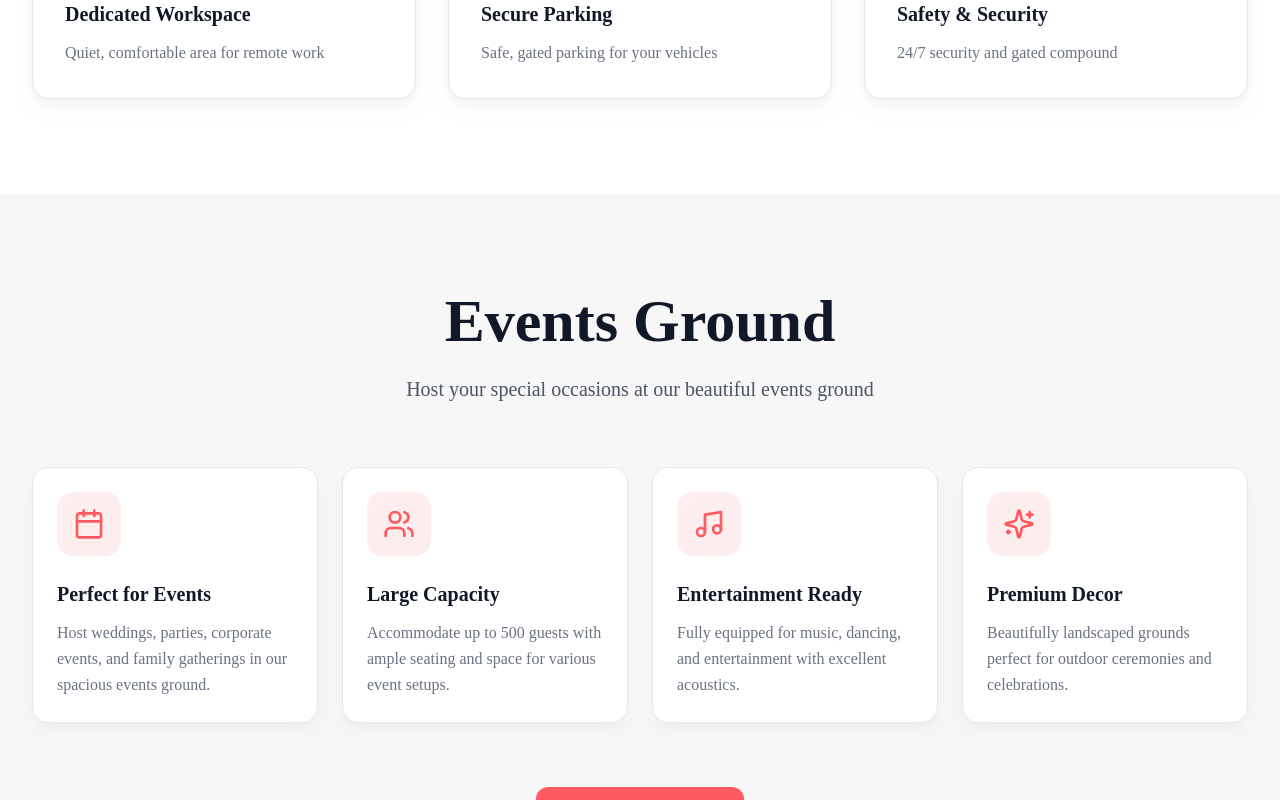
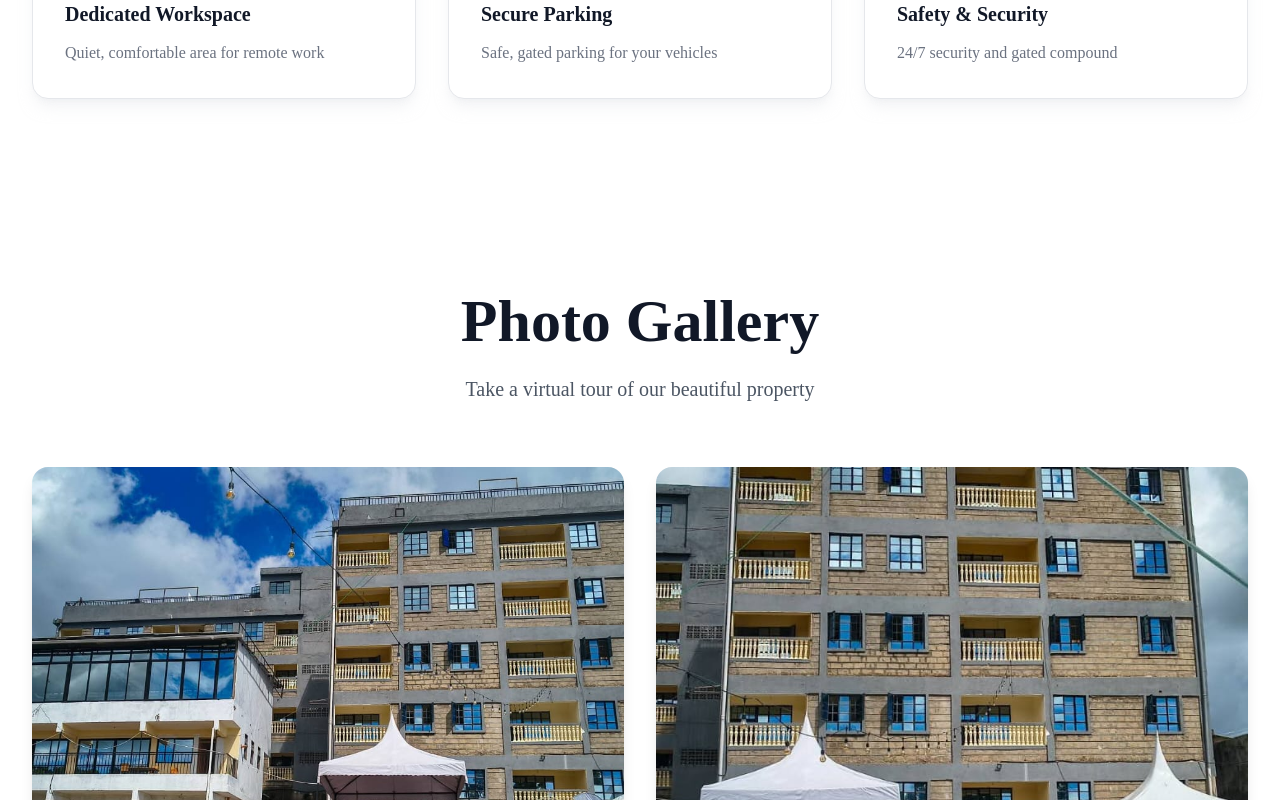
Before and after one commit to kipkoechkevin611-cloud/KABON-GARDENS, a Next.js app: page / in a window 1280 px wide. Shown: the part 2000-2800 px from the top of the page. Built offline with nearby package versions, Linux system fonts and the light colour scheme.

Commit message:
Add photo gallery section to home page with 4 images

```diff
--- /dev/null
+++ b/app/components/sections/PhotoGallerySection.tsx
@@ -0,0 +1,93 @@
+'use client'
+
+import { motion } from 'framer-motion'
+import Image from 'next/image'
+
+export default function PhotoGallerySection() {
+  const photos = [
+    {
+      src: '/images/WhatsApp Image 2026-06-01 at 6.38.06 PM.jpeg',
+      alt: 'Kabon Gardens Property View',
+      title: 'Beautiful Gardens'
+    },
+    {
+      src: '/images/WhatsApp Image 2026-06-01 at 6.38.07 PM.jpeg',
+      alt: 'Luxury Apartment Interior',
+      title: 'Luxury Interiors'
+    },
+    {
+      src: '/images/WhatsApp Image 2026-06-01 at 6.38.13 PM.jpeg',
+      alt: 'Swimming Pool Area',
+      title: 'Private Pool'
+    },
+    {
+      src: '/images/WhatsApp Image 2026-06-01 at 6.38.14 PM.jpeg',
+      alt: 'Events Ground',
+      title: 'Events Space'
+    }
+  ]
+
+  return (
+    <section className="py-24 bg-white">
+      <div className="max-w-7xl mx-auto px-4 sm:px-6 lg:px-8">
+        {/* Header */}
+        <motion.div
+          initial={{ opacity: 0, y: 30 }}
+          whileInView={{ opacity: 1, y: 0 }}
+          viewport={{ once: true }}
+          className="text-center mb-16"
+        >
+          <h2 className="text-4xl md:text-6xl font-bold text-gray-900 mb-6">
+            Photo <span className="text-gray-900">Gallery</span>
+          </h2>
+          <p className="text-xl text-gray-600 max-w-2xl mx-auto">
+            Take a virtual tour of our beautiful property
+          </p>
+        </motion.div>
+
+        {/* Photo Grid */}
+        <div className="grid grid-cols-1 md:grid-cols-2 gap-8">
+          {photos.map((photo, index) => (
+            <motion.div
+              key={index}
+              initial={{ opacity: 0, y: 30 }}
+              whileInView={{ opacity: 1, y: 0 }}
+              viewport={{ once: true }}
+              transition={{ delay: index * 0.1, duration: 0.6 }}
+              className="group relative overflow-hidden rounded-2xl shadow-lg cursor-pointer"
+            >
+              <div className="aspect-[4/3] relative">
+                <Image
+                  src={photo.src}
+                  alt={photo.alt}
+                  fill
+                  className="object-cover transition-transform duration-500 group-hover:scale-110"
+                />
+                <div className="absolute inset-0 bg-gradient-to-t from-black/60 via-transparent to-transparent opacity-0 group-hover:opacity-100 transition-opacity duration-300" />
+                <div className="absolute bottom-0 left-0 right-0 p-6 transform translate-y-full group-hover:translate-y-0 transition-transform duration-300">
+                  <h3 className="text-white text-xl font-bold">{photo.title}</h3>
+                </div>
+              </div>
+            </motion.div>
+          ))}
+        </div>
+
+        {/* CTA */}
+        <motion.div
+          initial={{ opacity: 0, y: 30 }}
+          whileInView={{ opacity: 1, y: 0 }}
+          viewport={{ once: true }}
+          transition={{ delay: 0.4, duration: 0.6 }}
+          className="text-center mt-12"
+        >
+          <a
+            href="/gallery"
+            className="btn-primary inline-flex items-center justify-center space-x-2"
+          >
+            <span className="text-gray-900 font-semibold">View Full Gallery</span>
+          </a>
+        </motion.div>
+      </div>
+    </section>
+  )
+}
--- a/app/page.tsx
+++ b/app/page.tsx
@@ -3,6 +3,7 @@ import AboutSection from './components/sections/AboutSection'
 import AmenitiesSection from './components/sections/AmenitiesSection'
 import WhyChooseUsSection from './components/sections/WhyChooseUsSection'
 import EventsGroundSection from './components/sections/EventsGroundSection'
+import PhotoGallerySection from './components/sections/PhotoGallerySection'
 
 export default function Home() {
   return (
@@ -10,6 +11,7 @@ export default function Home() {
       <HeroSection />
       <AboutSection />
       <AmenitiesSection />
+      <PhotoGallerySection />
       <EventsGroundSection />
       <WhyChooseUsSection />
     </>
```
